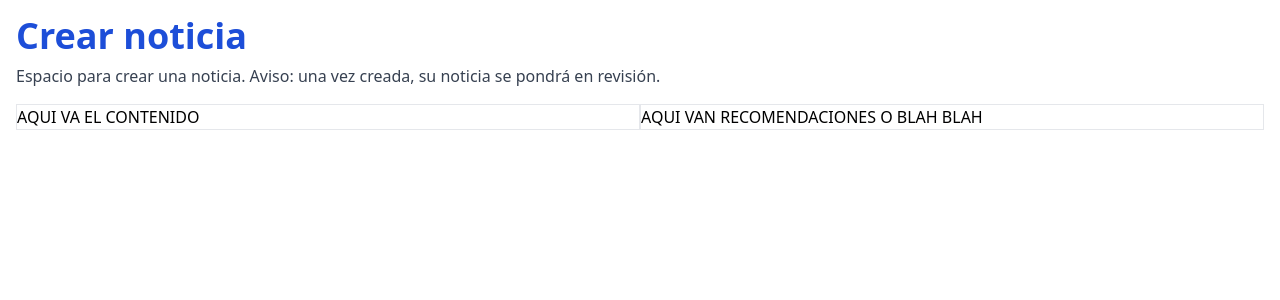
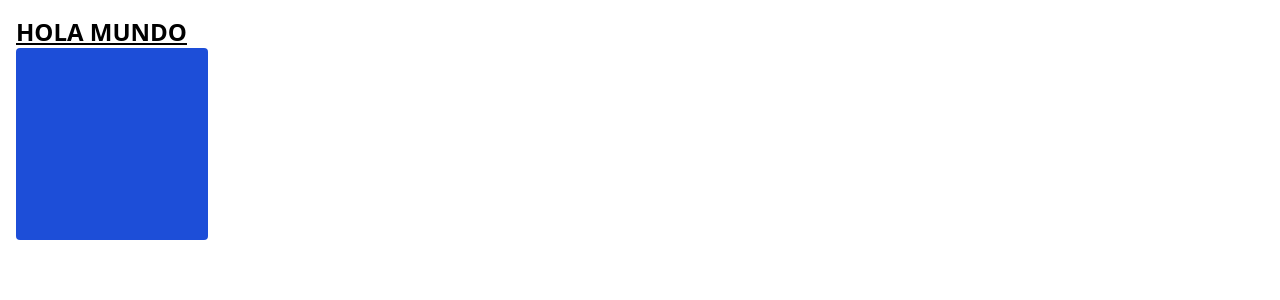
Before and after one commit to OneLean/noticiasaldiaL-M, an Angular app in the folder noticiasLM_frontend/: page / in a window 1280 px wide. Shown: the top 300 px of the page. Built offline with nearby package versions, Linux system fonts and the light colour scheme.

Commit message:
Commit para incluir tailwind

```diff
--- a/noticiasLM_frontend/src/app/app.component.html
+++ b/noticiasLM_frontend/src/app/app.component.html
@@ -1,24 +1,12 @@
 <style>
+
 </style>
 
 <!-- Toolbar -->
   <div class="max-w-7xl h-screen mx-auto bg-white">
     <section class="p-4">
-      <h3 class="text-blue-700 font-bold text-4xl w-full">
-        Crear noticia
-      </h3>
-      <p class="font-medium text-gray-700 mt-2">Espacio para crear una noticia. Aviso: una vez creada, su noticia se pondrá en
-        revisión.</p>
-
-      <div class="grid grid-cols-2 pt-4">
-        <div class="col-span-1 border-[1px]">
-          AQUI VA EL CONTENIDO
-        </div>
-        <div class="col-span-1 border-[1px]">
-          AQUI VAN RECOMENDACIONES O BLAH BLAH
-        </div>
-      </div>
-
+      <p class="text-2xl font-bold underline">HOLA MUNDO</p>
+      <div class="h-48 w-48 bg-blue-700 rounded"></div>
     </section>
   </div>
 <router-outlet></router-outlet>
```
